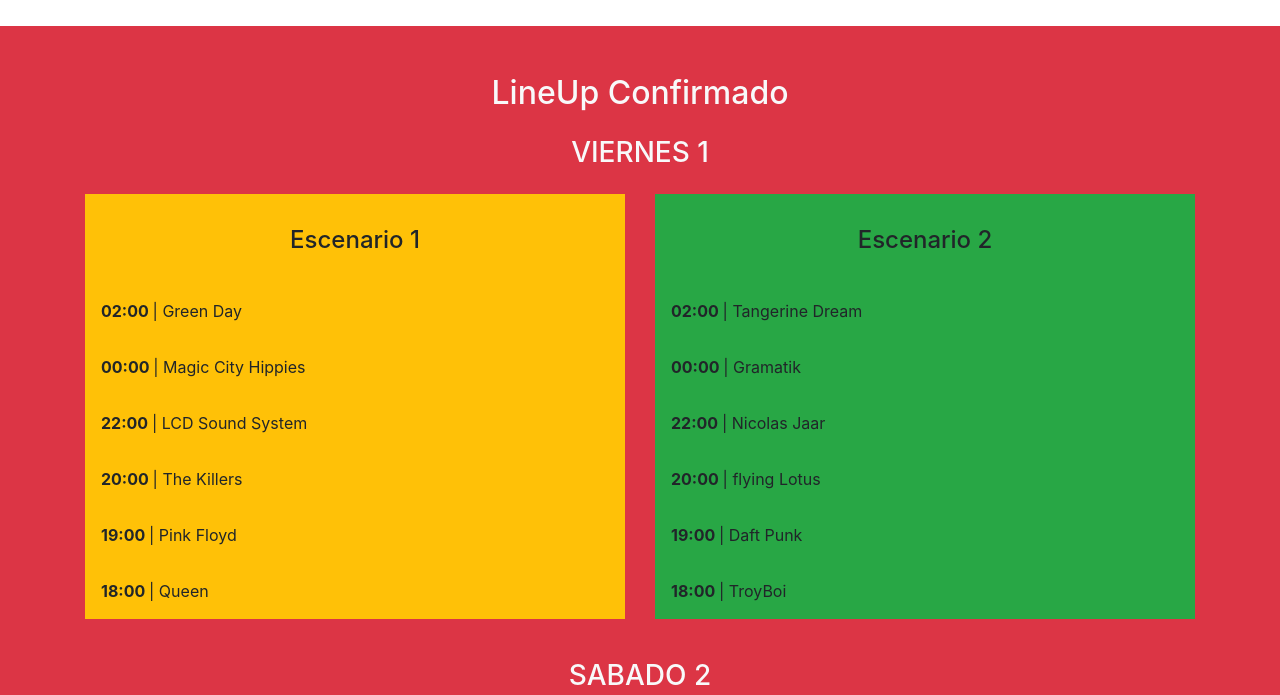
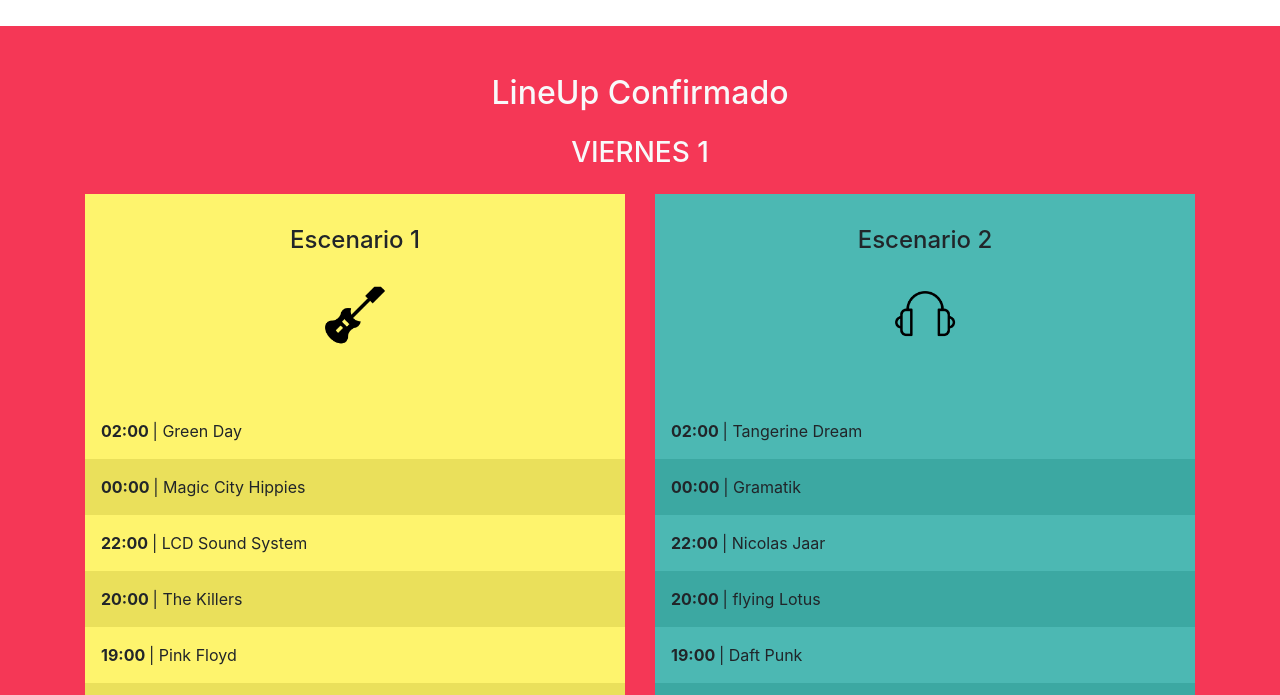
Before and after one commit to NitaiFraire/Nitai-sFestWeb, a plain HTML site: page index.html in a window 1280 px wide. Shown: the part 1090-1785 px from the top of the page. Drawn offline with nearby package versions, Linux system fonts and the light colour scheme.

Commit message:
estilos seccion lineUp

```diff
--- a/css/style.css
+++ b/css/style.css
@@ -1,6 +1,24 @@
 body{
 
     font-family: 'Montserrat' sans-serif;
+}
+
+.bg-danger{
+
+    background-color: #f53756!important;
+}
+
+.bg-success{
+
+    background-color: #4cb8b3!important;
+}
+.bg-warning{
+
+    background-color: #fef46d!important;
+}
+.bg-secondary{
+
+    background-color: #752f97!important;
 }
 /* Header */
 
@@ -79,3 +97,37 @@ body{
     color: #f53756!important;
     font-weight: 700;
 }
+
+/* lineUp */
+
+.separador::after{
+
+    content: '';
+    display: block;
+    height: 120px;
+    width: 300px;
+    background-repeat: no-repeat;
+    background-position: center center;
+    background-size: 120px;
+    margin: 0 auto;
+}
+
+.rock::after{
+
+    background-image: url(../img/guitarra.png);
+}
+
+.dj::after{
+
+    background-image: url(../img/dj.png);
+}
+
+.horario.bg-warning li:nth-child(2n+2){
+
+    background-color: #eae05b;
+}
+
+.horario.bg-success li:nth-child(2n+2){
+
+    background-color: #3ca8a2;
+}
```
